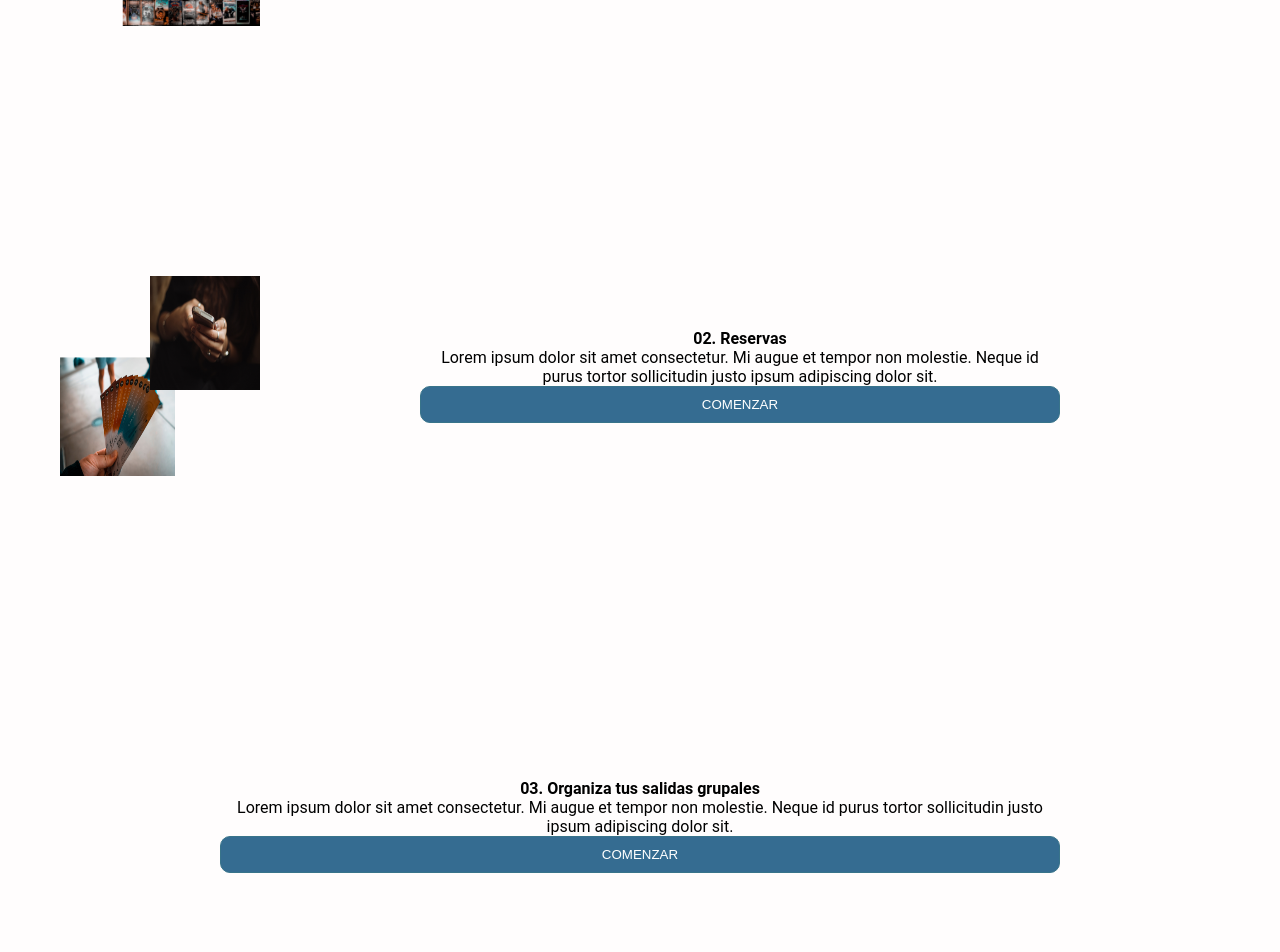
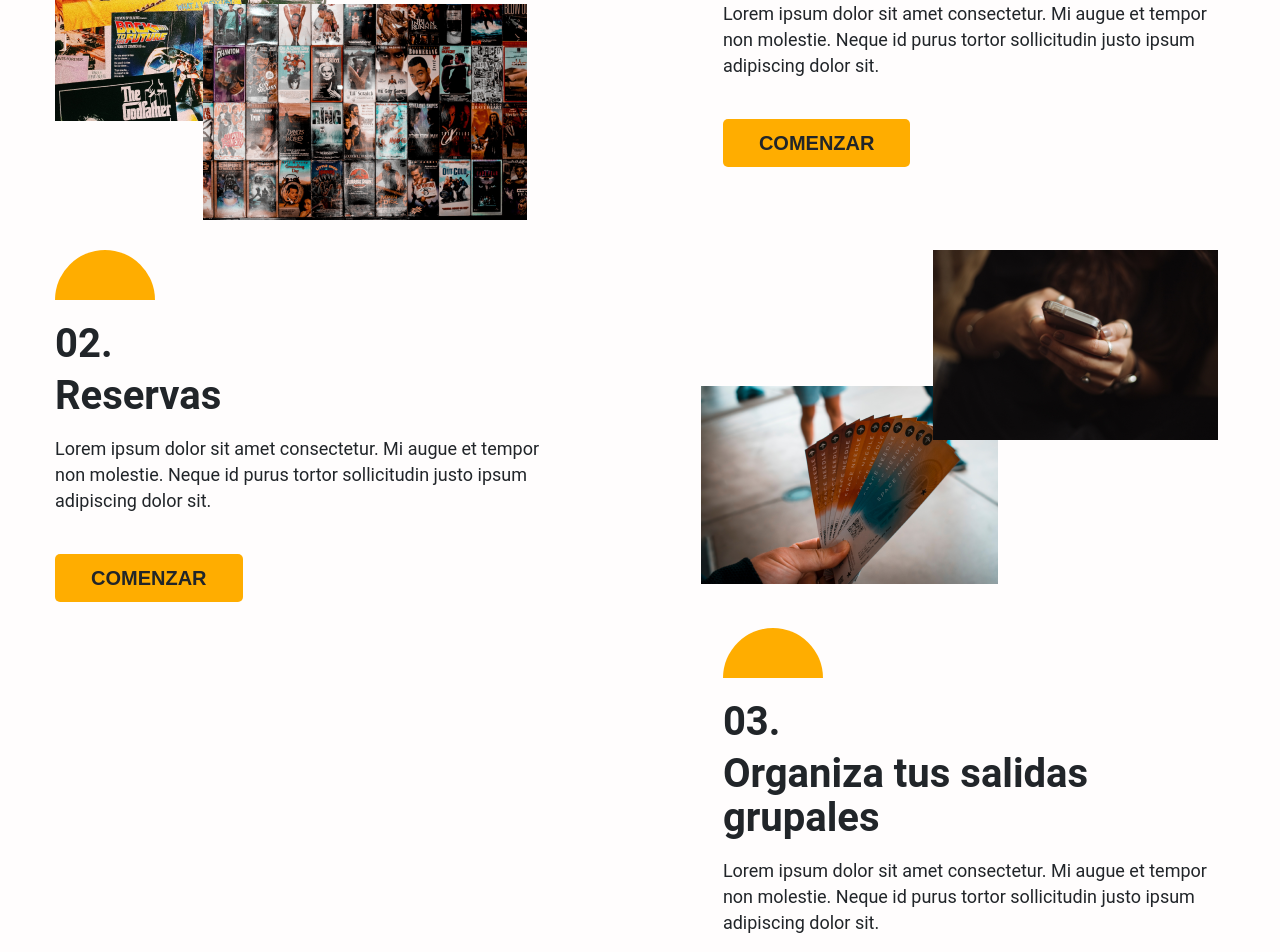
Before and after one commit to pepper419/Landing-Page-TuCine, a plain HTML site: page index.html in a window 1280 px wide. Shown: the part 740-1692 px from the top of the page. Drawn offline with Linux system fonts and the light colour scheme; files whose address does not match are found by name.

Commit message:
Description Section Added

```diff
--- a/css/style.css
+++ b/css/style.css
@@ -4,6 +4,7 @@
     --black: #000000;
     --blacklight: #141414;
     --white: #eaeaea;
+    --primary-color:#FFAD00;
 }
 * {
     box-sizing: border-box;
@@ -12,8 +13,8 @@
 }
 
 html {
-    font-family: 'Roboto', sans-serif;
-    color: #000000;
+    font-family: 'Inter', sans-serif;
+    color: #212529;
     scroll-behavior: smooth !important;
 }
 
@@ -160,23 +161,49 @@ header nav ul li a {
 
 
 /*Description TuCine*/
-.about-our-description{
+.description-section{
     transition: 0.5s;
     overflow: hidden;
     height: 100%;
     padding: 50px;
 }
-.project-title{
-    padding: 60px;
+.description-title{
+    padding: 50px;
+    width: 600px;
+    margin: auto;
     text-align: center;
+    display: flex;
+    align-items: center;
+    flex-direction: column;
+}
+.medio-circulo {
+    width: 100px;
+    height: 50px;
+    border-radius: 50px 50px 0 0;
+    background-color: #ffad00;
+}
+.description-heading{
+    margin-top: 15px;
+    font-size:56px;
+    line-height: 62px;
+    margin-bottom: 18px;
+}
+.description-text{
+    font-size: 20px;
+    line-height: 28px;
 }
 .btn {
-    background-color: #356c91;
-    color: #FFFFFF;
-    border-radius: 10px;
-    padding: 10px 20px;
-    border: #39748a solid 1px;
+    background-color: var(--primary-color);
+    color: #212529;
+    display: inline-block;
+    width: fit-content;
+    border-radius: 5px;
+    padding: 10px 36px;
+    border: none;
+    font-size: 20px;
     text-decoration: none;
+    font-weight: 700;
+    line-height: 28px;
 }
 .btn:hover {
     opacity: 0.9;
@@ -187,7 +214,7 @@ header nav ul li a {
 
 
 .project-img{
-    padding-top: 100px;
+    padding-top: 10px;
     display: flex;
     flex-direction: column;
     width: 100%;
@@ -199,28 +226,50 @@ header nav ul li a {
     border-radius: 20px;
 }
 
-.about__img{
-    width: 200px;
-    height: 200px;
+.image-box{
+    width: 100%;
+}
 
+.about__description{
+    padding: 5px;
+    text-align: left;
+    display: flex;
+    justify-content: space-between;
+    gap: 144px;
 }
-.about__description{
-    padding: 10px;
-    text-align: center;
+
+.about__description__content{
     display: flex;
-    flex-direction: row;
-    align-items: center;
+    flex-direction: column;
+    justify-content: center;
+}
+
+.about__description__number,.about__description__title{
+    font-size: 40px;
+    font-weight: 700;
+    line-height: 44px;
+}
+.about__description__number{
+    margin-top: 22px;
+    margin-bottom: 8px;
+}
+
+.about__description__title{
+    margin-bottom: 18px;
+}
+.about__description__text{
+    font-size: 18px;
+    margin-bottom: 40px;
+    line-height: 26px;
+}
+
+.flex-reverse{
+    flex-direction: row-reverse;
 }
 
 .title{
     font-size: 1rem;
 }
 
-.about__description__content{
-    display: flex;
-    flex-direction: column;
-    justify-content: center;
-    margin: 0 auto;
-    padding: 10rem;
-}
+
 /*Description TuCine End*/
--- a/index.html
+++ b/index.html
@@ -6,7 +6,9 @@
     <meta name="viewport" content="width-device-width", initial-scale="1.0">
     <title>Music4All</title>
     <!--Google fonts-->
-    <link href="https://fonts.googleapis.com/css2?family=Montserrat&display=swap" rel="stylesheet">
+    <link rel="preconnect" href="https://fonts.googleapis.com">
+    <link rel="preconnect" href="https://fonts.gstatic.com" crossorigin>
+    <link href="https://fonts.googleapis.com/css2?family=Inter:wght@100;200;300;400;500;600;700;800;900&display=swap" rel="stylesheet">
     <!--CSS-->
     <link rel="stylesheet" href="css/style.css">
     <!--Script-->
@@ -55,12 +57,12 @@
 
 
         <!--Description TuCine -->
-        <section class="about-our-description" id="find-talend">
+        <section class="description-section" id="find-talend">
 
-                <div class="project-title">
-                    <h1>CIRCULO</h1>
-                    <h1>Loren ipsum dolor</h1>
-                    <p>Lorem ipsum dolor sit amet consectetur. Mi augue et tempor non molestie. Neque id
+                <div class="description-title">
+                    <div class="medio-circulo"></div>
+                    <h2 class="description-heading">Loren ipsum dolor</h2>
+                    <p class="description-text">Lorem ipsum dolor sit amet consectetur. Mi augue et tempor non molestie. Neque id
                         purus tortor sollicitudin justo ipsum adipiscing dolor sit.</p>
                 </div>
 
@@ -68,11 +70,33 @@
 
                     <article class="about__description">
 
-                        <img src="pictures/films-description.png" class="about__img">
+                        <div class="image-box">
+                            <img src="pictures/films-description.png">
+                        </div>
 
                         <div class="about__description__content">
-                            <h1 class="title">01. Encontrarás clásicos</h1>
-                            <p>Lorem ipsum dolor sit amet consectetur. Mi augue et tempor non molestie. Neque id purus tortor sollicitudin
+                            <div class="medio-circulo"></div>
+                            <span class="about__description__number">01.</span>
+                            <h3 class="about__description__title">Encontrarás clásicos</h3>
+                            <p class="about__description__text">Lorem ipsum dolor sit amet consectetur. Mi augue et tempor non molestie. Neque id purus tortor sollicitudin
+                                justo ipsum adipiscing dolor sit.</p>
+                            <button type="button" class="btn">COMENZAR</button>
+                        </div>
+
+                    </article>
+
+                    <article class="about__description flex-reverse">
+
+                        <div class="image-box">
+                            <img src="pictures/reservation-description.png">
+                        </div>
+
+
+                        <div class="about__description__content">
+                            <div class="medio-circulo"></div>
+                            <span class="about__description__number">02.</span>
+                            <h3 class="about__description__title">Reservas</h3>
+                            <p class="about__description__text">Lorem ipsum dolor sit amet consectetur. Mi augue et tempor non molestie. Neque id purus tortor sollicitudin
                                 justo ipsum adipiscing dolor sit.</p>
                             <button type="button" class="btn">COMENZAR</button>
                         </div>
@@ -81,34 +105,30 @@
 
                     <article class="about__description">
 
-                        <img src="pictures/reservation-description.png" class="about__img">
+                        <div class="image-box"></div>
 
                         <div class="about__description__content">
-                            <h1 class="title">02. Reservas</h1>
-                            <p>Lorem ipsum dolor sit amet consectetur. Mi augue et tempor non molestie. Neque id purus tortor sollicitudin
+                            <div class="medio-circulo"></div>
+                            <span class="about__description__number">03.</span>
+                            <h3 class="about__description__title">Organiza tus salidas grupales</h3>
+                            <p class="about__description__text">Lorem ipsum dolor sit amet consectetur. Mi augue et tempor non molestie. Neque id purus tortor sollicitudin
                                 justo ipsum adipiscing dolor sit.</p>
                             <button type="button" class="btn">COMENZAR</button>
                         </div>
 
                     </article>
 
-                    <article class="about__description">
+                    <article class="about__description flex-reverse">
+
+                        <div class="image-box">
+                            <img src="pictures/merch-description.png" class="about__img">
+                        </div>
 
                         <div class="about__description__content">
-                            <h1 class="title">03. Organiza tus salidas grupales</h1>
-                            <p>Lorem ipsum dolor sit amet consectetur. Mi augue et tempor non molestie. Neque id purus tortor sollicitudin
-                                justo ipsum adipiscing dolor sit.</p>
-                            <button type="button" class="btn">COMENZAR</button>
-                        </div>
-                    </article>
-
-                    <article class="about__description">
-
-                        <img src="pictures/merch-description.png" class="about__img">
-
-                        <div class="about__description__content">
-                            <h1 class="title">04. Merch</h1>
-                            <p>Lorem ipsum dolor sit amet consectetur. Mi augue et tempor non molestie. Neque id purus tortor sollicitudin
+                            <div class="medio-circulo"></div>
+                            <span class="about__description__number">04.</span>
+                            <h3 class="about__description__title">Merch</h3>
+                            <p class="about__description__text">Lorem ipsum dolor sit amet consectetur. Mi augue et tempor non molestie. Neque id purus tortor sollicitudin
                                 justo ipsum adipiscing dolor sit.</p>
                             <button type="button" class="btn">COMENZAR</button>
                         </div>
```
